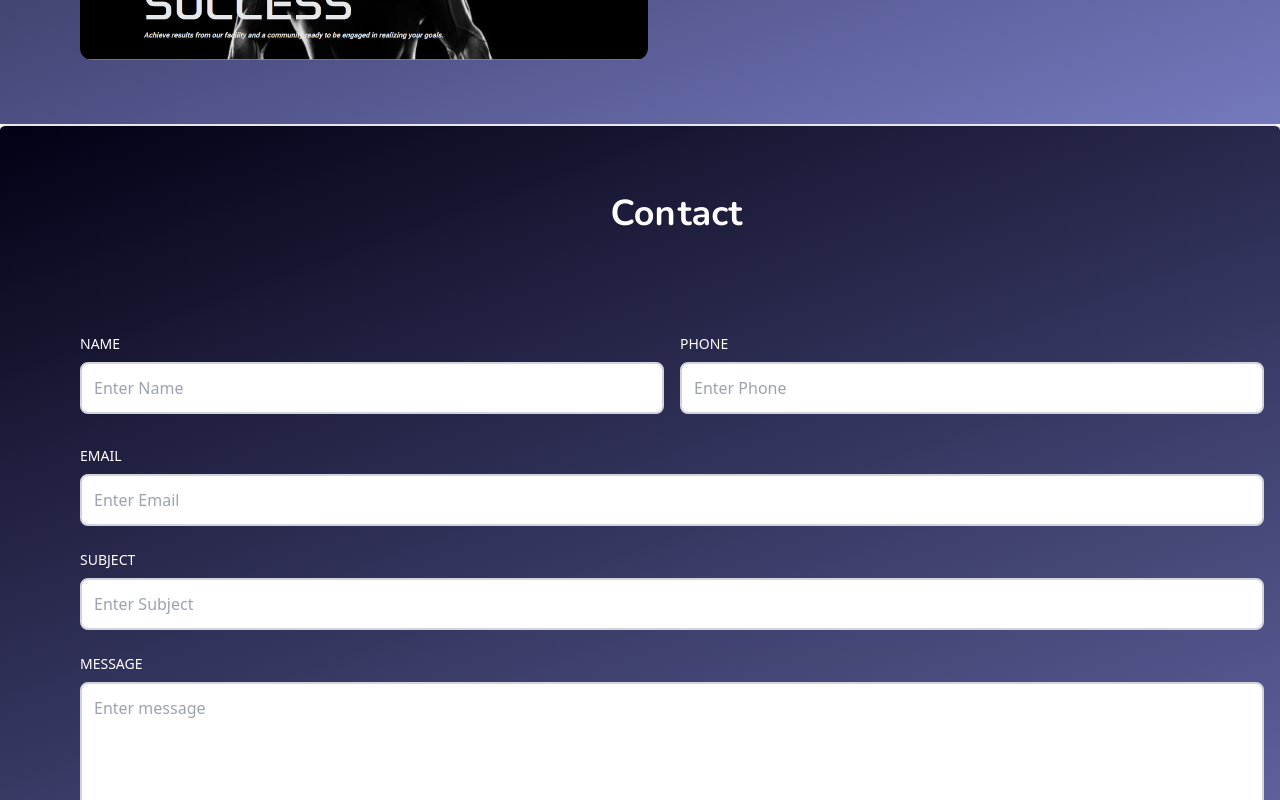
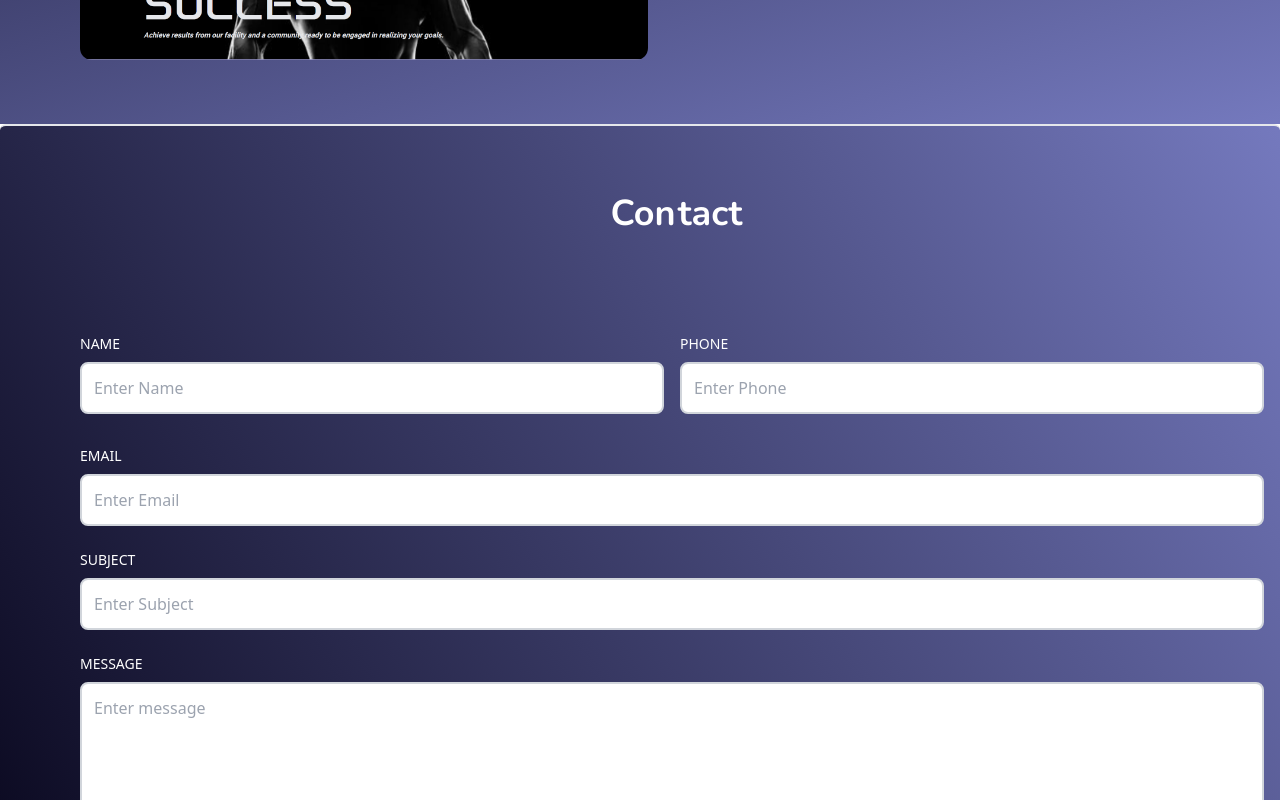
Before and after one commit to Kanuck-mk2/portfolio, a React (Vite) app: page / in a window 1280 px wide. Shown: the part 3840-4640 px from the top of the page. Built offline with nearby package versions, Linux system fonts and the light colour scheme.

Commit message:
updatedbg color to contact section

```diff
--- a/src/components/Contact.tsx
+++ b/src/components/Contact.tsx
@@ -7,7 +7,7 @@ export default function Contact() {
   return (
     <div
       id="contact"
-      className="gradient-bg border-t-2   rounded-t-md w-full m-auto md:pl-20 p-4 py-16 relative z-10"
+      className="gradient-bg2 border-t-2   rounded-t-md w-full m-auto md:pl-20 p-4 py-16 relative z-10"
     >
       <motion.h1
         className="py-4 text-4xl font-nunito font-bold text-center ml-20 -mt-3 text-white"
```
